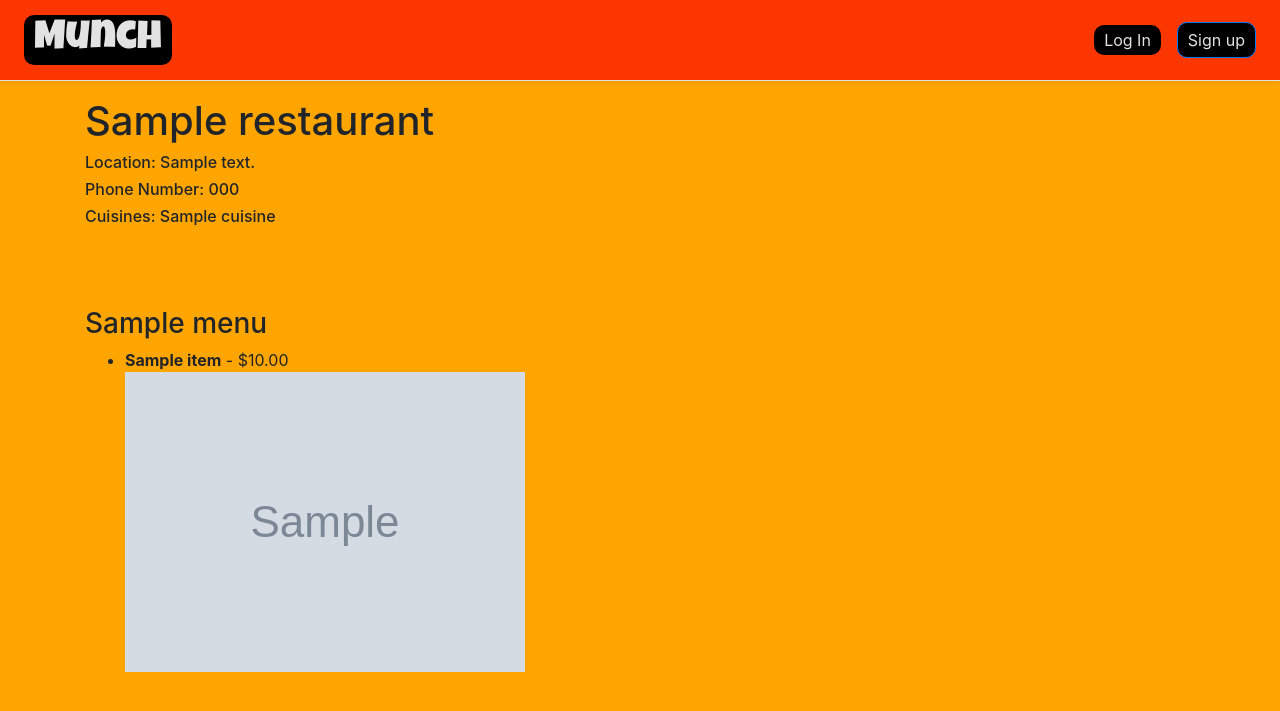
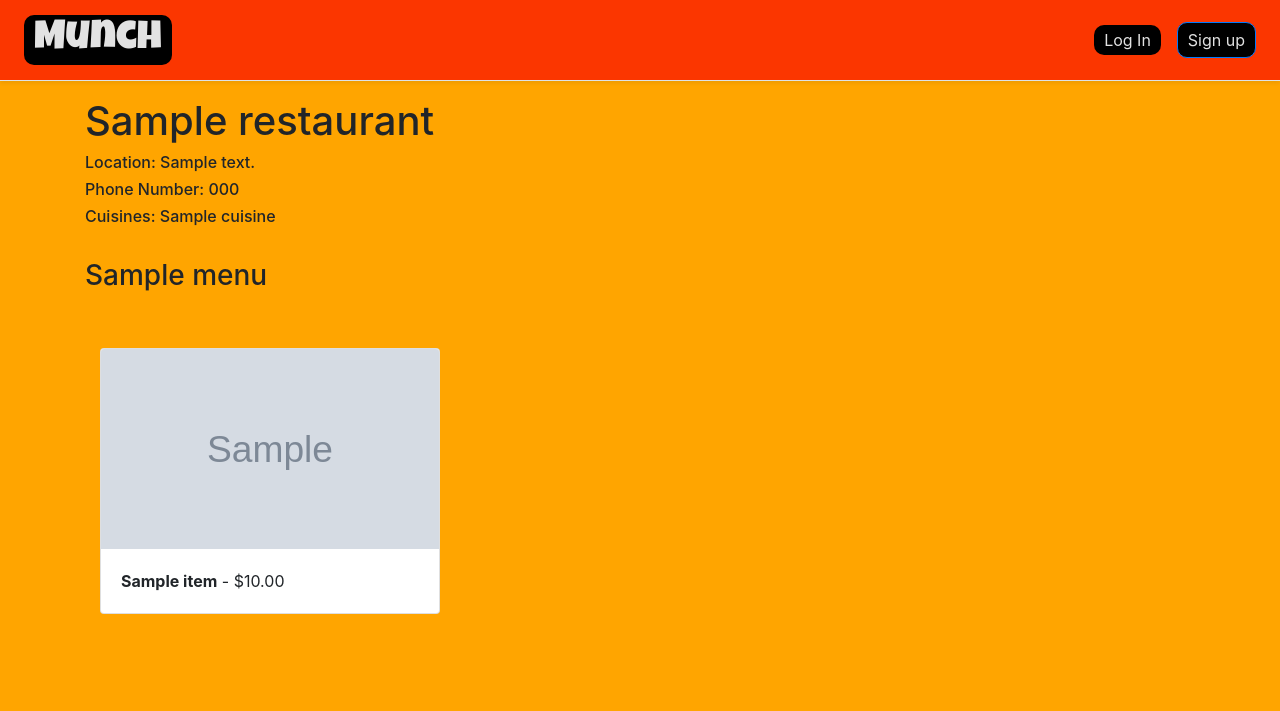
Before and after one commit to t-doan/munch-project, a Django app: page /restaurant/1 in a window 1280 px wide. Shown: the top 711 px of the page. Run offline with Django 3.2, Linux system fonts and the light colour scheme; tables that the repository leaves empty hold one stand-in row (values such as "Sample post"); grey boxes marked "Sample" are stand-in pictures; some libraries are stand-ins or nearby versions.

Commit message:
Added css to restaurant items

```diff
--- a/tables/templates/tables/restaurant_view.html
+++ b/tables/templates/tables/restaurant_view.html
@@ -8,15 +8,25 @@
     <h6>Location: {{ restaurant.address }}</h6>
     <h6>Phone Number: {{ restaurant.phone_number }}</h6>
     <h6>{{ cuisines_str }}</h6>
-<br><br><br>
+    <br>
     {% for i in i_amt %}
         <h3>{{ menu_names|index:i }}</h3>
-    <ul>
+        <div class="album py-5">
+            <div class="container">
+                <div class="row">
                     {% for item in menu_items|index:i %}
-        <li><b>{{ item.name }}</b> - ${{ item.price }}</li>
-        <img src="{{ item.image.url }}" height="300"></img>
+                    <div class="col-md-4">
+                        <div class="card mb-4 box-shadow">
+                            <img class="card-img-top" src="{{ item.image.url }}" height="200"></img>
+                            <div class="card-body">
+                                <p class="card-text"><b>{{ item.name }}</b> - ${{ item.price }}</p>
+                            </div>
+                        </div>
+                    </div>
                     {% endfor %}
-    </ul>
+                </div>
+            </div>
+        </div>
     {% endfor %}
 </div>
 {% endblock %}
```
Lines whose indentation alone changed are shown as unchanged.
